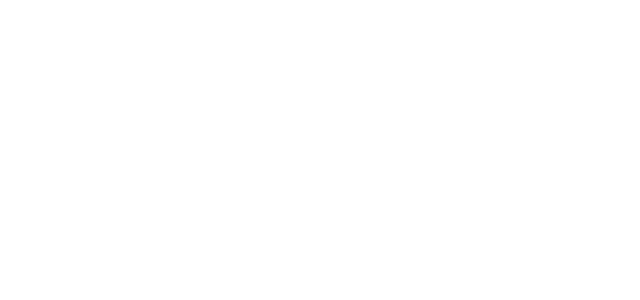
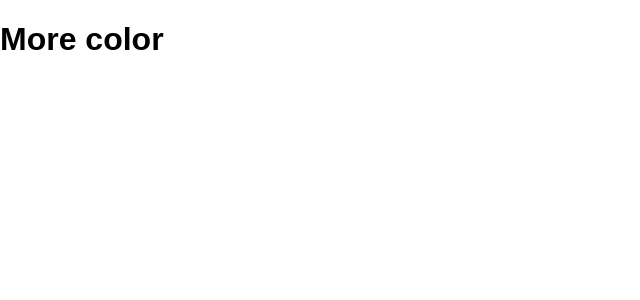
Before and after one commit to SantosBright/React-colors-app, a React (Create React App) app: page /palette/1/1 in a window 1280 px wide. Shown: the top 300 px of the page, without its empty margins (0-640 px from the left). Built offline with nearby package versions, Linux system fonts and the light colour scheme.

Commit message:
add Link to ColorBox and add single color route

```diff
--- a/src/App.js
+++ b/src/App.js
@@ -14,7 +14,16 @@
     render() {
         return (
             <Switch>
-                <Route exact path='/' render={(routeProps) => <PaletteList palettes={seedColors} {...routeProps} />} />
+                <Route
+                    exact
+                    path='/'
+                    render={(routeProps) => (
+                        <PaletteList
+                            palettes={seedColors}
+                            {...routeProps}
+                        />
+                    )}
+                />
                 <Route
                     exact
                     path='/palette/:id'
@@ -26,6 +35,11 @@
                         />
                     )}
                 />
+                <Route
+                    exact
+                    path='/palette/:paletteId/:colorId'
+                    render={routeProps => <h1>More color</h1>}
+                />
             </Switch>
         );
     }
--- a/src/ColorBox.js
+++ b/src/ColorBox.js
@@ -1,4 +1,5 @@
 import React, { Component } from 'react';
+import { Link } from 'react-router-dom';
 import { CopyToClipboard } from 'react-copy-to-clipboard';
 import './ColorBox.css';
 
@@ -34,7 +35,9 @@
                         </div>
                         <p className="copy-button">Copy</p>
                     </div>
-                    <span className="see-more">More</span>
+                    <Link to="/" onClick={e => e.stopPropagation()}>
+                        <span className="see-more">More</span>
+                    </Link>
                 </div>
             </CopyToClipboard>
         )
```
